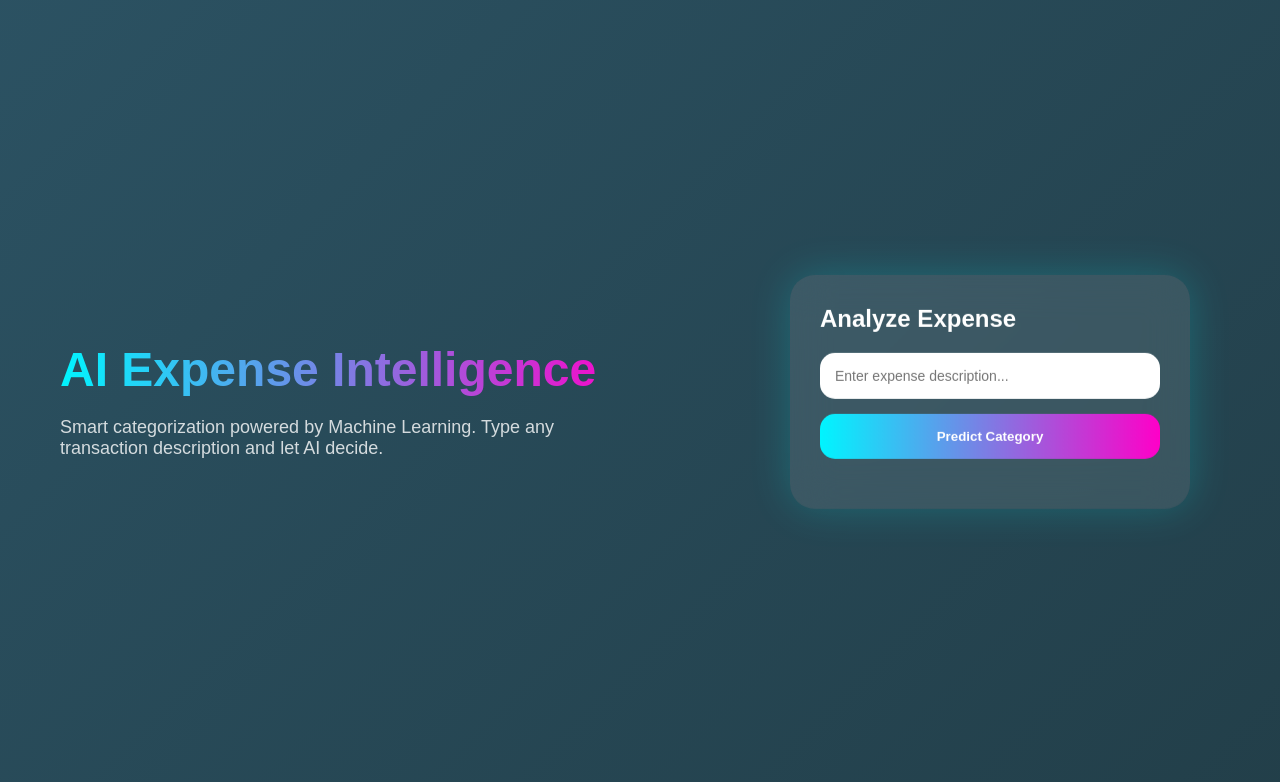
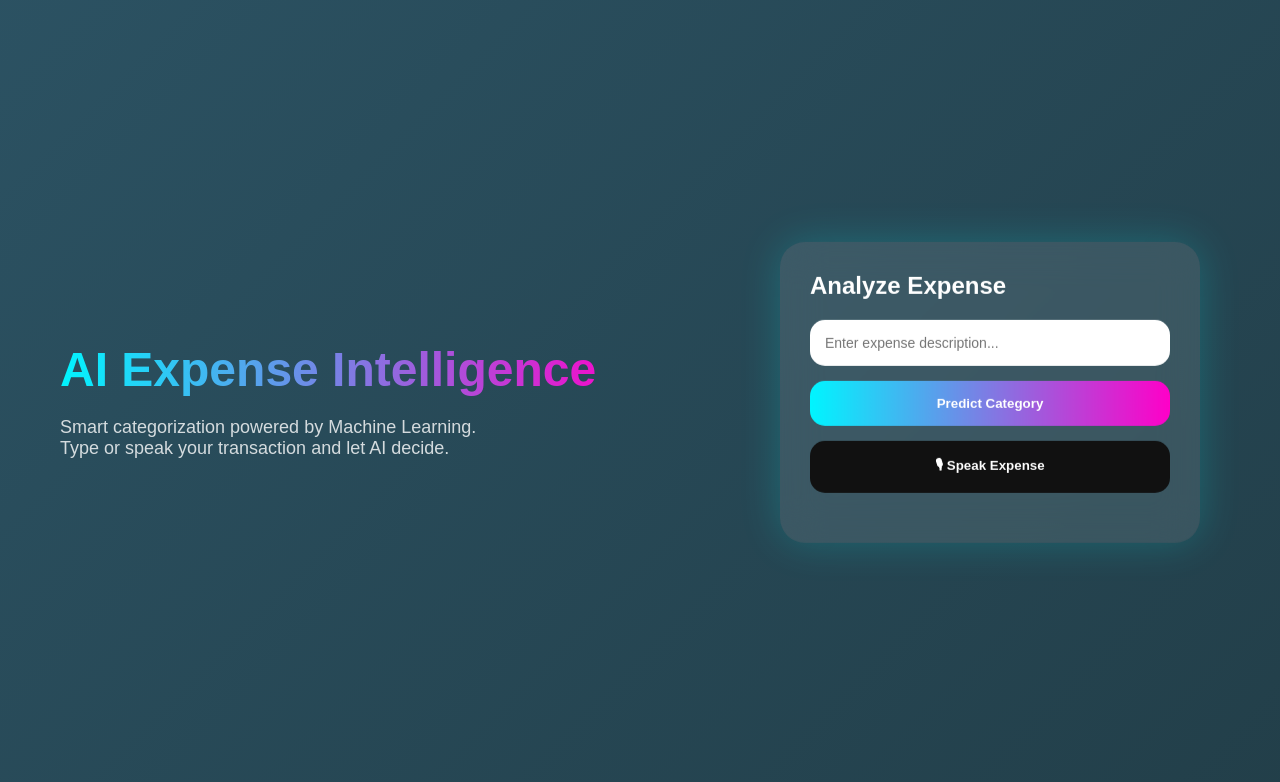
Before and after one commit to Tapabrato/Expense_ai, a Flask app: page / in a window 1280 px wide. Shown: the top 782 px of the page. Run offline with Flask 3, Linux system fonts and the light colour scheme; parts of the project's set-up code (start-up, migrations or seed data) failed here and were passed over.

Commit message:
Refactor prediction logic and enhance UI with voice recognition feature

```diff
--- a/backend/app.py
+++ b/backend/app.py
@@ -2,76 +2,56 @@ from flask import Flask, request, jsonify, render_template
 import joblib
 import os
 
-# ---------------------------------
-# Initialize Flask App
-# ---------------------------------
 app = Flask(__name__)
 
-# ---------------------------------
-# Load Model & Vectorizer
-# ---------------------------------
-MODEL_PATH = "model.pkl"
-VECTORIZER_PATH = "vectorizer.pkl"
+# Load trained model and vectorizer
+model = joblib.load("model.pkl")
+vectorizer = joblib.load("vectorizer.pkl")
 
-if not os.path.exists(MODEL_PATH):
-    raise FileNotFoundError("model.pkl not found. Please run train.py first.")
 
-if not os.path.exists(VECTORIZER_PATH):
-    raise FileNotFoundError("vectorizer.pkl not found. Please run train.py first.")
-
-model = joblib.load(MODEL_PATH)
-vectorizer = joblib.load(VECTORIZER_PATH)
-
-print("✅ Model and Vectorizer loaded successfully!")
-
-# ---------------------------------
-# Home Route (Frontend)
-# ---------------------------------
 @app.route("/")
 def home():
     return render_template("index.html")
 
 
-# ---------------------------------
-# Prediction API
-# ---------------------------------
 @app.route("/predict", methods=["POST"])
 def predict():
     try:
         data = request.get_json()
 
-        if not data:
-            return jsonify({"error": "No input data provided"}), 400
+        # Get description safely
+        description = data.get("description", "")
 
-        description = data.get("description")
-
-        if not description:
-            return jsonify({"error": "Description is required"}), 400
+        if description.strip() == "":
+            return jsonify({
+                "category": "No Input",
+                "probability": 0
+            })
 
         # Transform input text
-        vect = vectorizer.transform([description])
+        vector = vectorizer.transform([description])
 
         # Predict category
-        prediction = model.predict(vect)[0]
+        prediction = model.predict(vector)[0]
 
-        # Get probability (confidence)
-        if hasattr(model, "predict_proba"):
-            probabilities = model.predict_proba(vect)[0]
-            probability = max(probabilities) * 100
-        else:
-            probability = 100.0  # fallback if model doesn't support probability
+        # Get probabilities
+        probabilities = model.predict_proba(vector)[0]
+
+        # Get confidence score
+        confidence = round(max(probabilities) * 100, 2)
 
         return jsonify({
             "category": prediction,
-            "confidence": round(probability, 2)
+            "probability": confidence
         })
 
     except Exception as e:
-        return jsonify({"error": str(e)}), 500
+        return jsonify({
+            "category": "Error",
+            "probability": 0,
+            "error": str(e)
+        })
 
 
-# ---------------------------------
-# Run Server
-# ---------------------------------
 if __name__ == "__main__":
     app.run(debug=True)
--- a/backend/templates/index.html
+++ b/backend/templates/index.html
@@ -57,7 +57,7 @@
 
         .card {
             width: 90%;
-            max-width: 400px;
+            max-width: 420px;
             background: rgba(255,255,255,0.1);
             backdrop-filter: blur(20px);
             padding: 30px;
@@ -97,6 +97,21 @@
 
         button:hover {
             transform: scale(1.05);
+        }
+
+        #voiceBtn {
+            background: #111;
+        }
+
+        #voiceBtn.listening {
+            background: red;
+            animation: pulse 1s infinite;
+        }
+
+        @keyframes pulse {
+            0% { box-shadow: 0 0 5px red; }
+            50% { box-shadow: 0 0 20px red; }
+            100% { box-shadow: 0 0 5px red; }
         }
 
         .result {
@@ -146,8 +161,8 @@
 
     <div class="left-panel">
         <h1>AI Expense Intelligence</h1>
-        <p>Smart categorization powered by Machine Learning.
-           Type any transaction description and let AI decide.</p>
+        <p>Smart categorization powered by Machine Learning.<br>
+           Type or speak your transaction and let AI decide.</p>
     </div>
 
     <div class="right-panel">
@@ -159,6 +174,8 @@
 
             <button onclick="predictExpense()">Predict Category</button>
 
+            <button id="voiceBtn" onclick="startVoice()">🎙 Speak Expense</button>
+
             <div class="result" id="result"></div>
 
         </div>
@@ -168,6 +185,8 @@
 function predictExpense() {
 
     const description = document.getElementById("description").value;
+
+    if (!description) return;
 
     fetch("/predict", {
         method: "POST",
@@ -188,6 +207,41 @@ function predictExpense() {
         `;
     });
 }
+
+
+function startVoice() {
+
+    if (!('webkitSpeechRecognition' in window)) {
+        alert("Voice recognition not supported. Use Google Chrome.");
+        return;
+    }
+
+    const recognition = new webkitSpeechRecognition();
+    recognition.lang = "en-US";
+    recognition.interimResults = false;
+
+    const voiceBtn = document.getElementById("voiceBtn");
+
+    recognition.start();
+    voiceBtn.classList.add("listening");
+    voiceBtn.innerText = "🎧 Listening...";
+
+    recognition.onresult = function(event) {
+        const transcript = event.results[0][0].transcript;
+        document.getElementById("description").value = transcript;
+
+        voiceBtn.classList.remove("listening");
+        voiceBtn.innerText = "🎙 Speak Expense";
+
+        predictExpense();
+    };
+
+    recognition.onerror = function() {
+        voiceBtn.classList.remove("listening");
+        voiceBtn.innerText = "🎙 Speak Expense";
+        alert("Voice recognition error.");
+    };
+}
 </script>
 
 </body>
```
